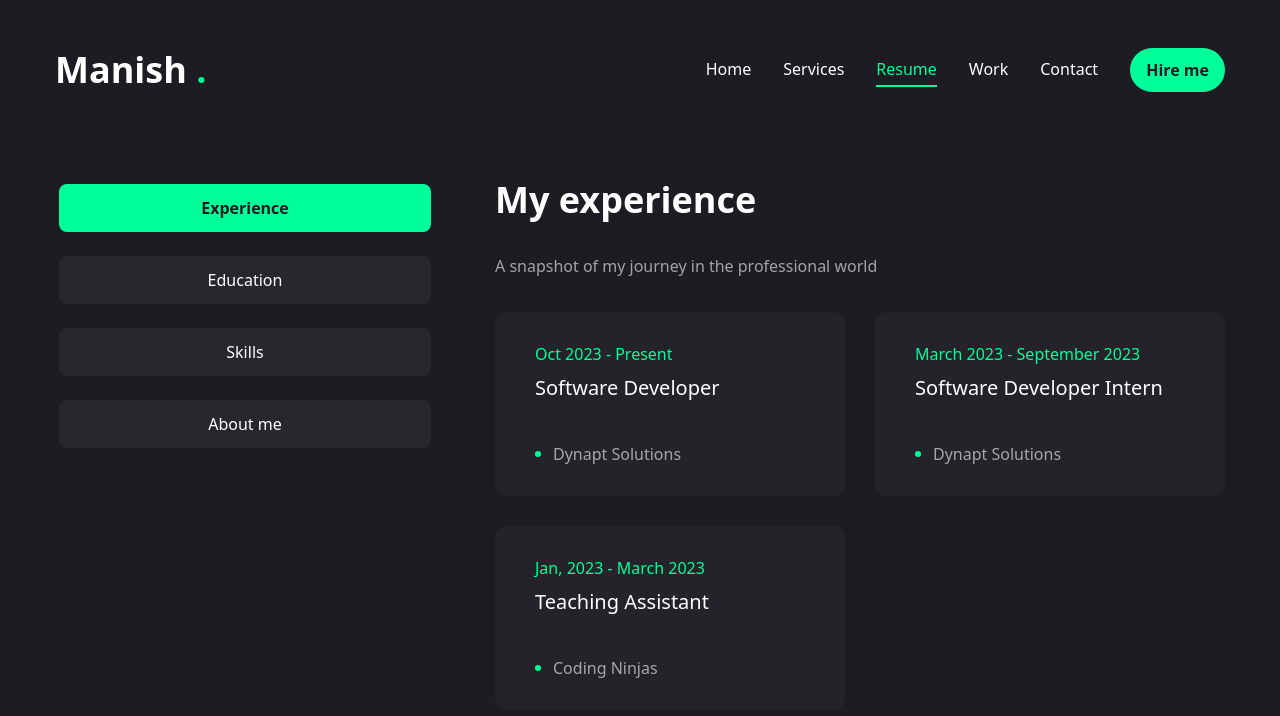
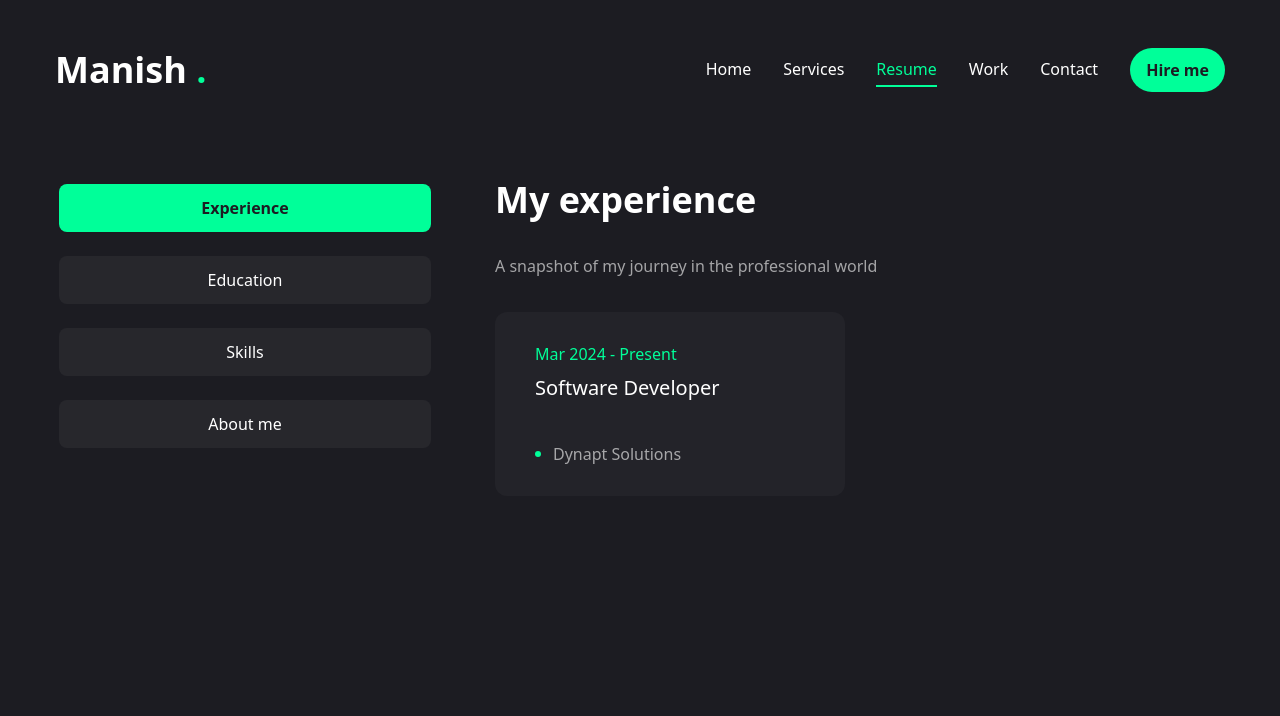
Before and after one commit to manishmeena022/myportfolio, a Next.js app: page /resume in a window 1280 px wide. Shown: the top 716 px of the page. Built offline with nearby package versions, Linux system fonts and the light colour scheme.

Commit message:
updated data

```diff
--- a/app/page.jsx
+++ b/app/page.jsx
@@ -18,7 +18,7 @@ const Home = () => {
               Hello I'm <br /> <span className='text-accent'>Manish Meena</span>
             </h1>
             <p className='max-w-[500px] mb-9 text-white/80'>
-              Full Stack Developer with 1+ years of experience designing and implementing scalable web applications using
+              Full Stack Developer with 1 years of experience designing and implementing scalable web applications using
               modern technologies. Proficient in building responsive user interfaces, developing robust backend systems, and
               managing databases. Passionate about delivering seamless and optimized user experiences with a focus on
               performance and functionality.
--- a/app/resume/page.jsx
+++ b/app/resume/page.jsx
@@ -12,7 +12,7 @@ import { motion } from 'framer-motion';
 // about data
 const about = {
     title: 'About me',
-    description: ' A motivated and skilled full-stack developer with 1.3 years of experience in building efficient and scalable web applications. Adept at working in a collaborative environment and passionate about learning and applying modern web development technologies.',
+    description: ' A motivated and skilled full-stack developer with 1 years of experience in building efficient and scalable web applications. Adept at working in a collaborative environment and passionate about learning and applying modern web development technologies.',
     info: [
         {
             fieldName: 'Name',
@@ -24,7 +24,7 @@ const about = {
         },
         {
             fieldName: 'Experience',
-            fieldValue: '1.3 Years'
+            fieldValue: '1 Years'
         },
         {
             fieldName: 'Nationality',
@@ -58,7 +58,7 @@ const experience = {
         {
             company: 'Dynapt Solutions',
             position: 'Software Developer',
-            duration: 'Oct 2023 - Present',
+            duration: 'Mar 2024 - Present',
             Responsibilities: [
                 'Developed and maintained web applications using modern web technologies such as React.js, Node.js, and MongoDB.',
                 'Collaborated with the design team to create responsive and user-friendly interfaces.',
@@ -67,28 +67,6 @@ const experience = {
                 'Worked with the team to develop and implement new features and functionalities.'
             ]
         },
-        {
-            company: 'Dynapt Solutions',
-            position: 'Software Developer Intern',
-            duration: 'March 2023 - September 2023',
-            Responsibilities: [
-                'Assisted in the development and maintenance of web applications using React.js, Node.js, and MongoDB.',
-                'Worked closely with the design team to create responsive and user-friendly interfaces.',
-                'Optimized web applications for performance and scalability.',
-                'Managed databases and implemented data security measures.'
-            ]
-        },
-        {
-            company: 'Coding Ninjas',
-            position: 'Teaching Assistant',
-            duration: 'Jan, 2023 - March 2023',
-            Responsibilities: [
-                'Assisted students with their coding assignments and projects.',
-                'Conducted live coding sessions and workshops.',
-                'Provided guidance and support to students in understanding complex programming concepts.',
-                'Evaluated student performance and provided feedback.'
-            ]
-        }
     ]
 };
 
```
Also changed, not shown: 1 other file (tests, documents, lock files or other folders).
